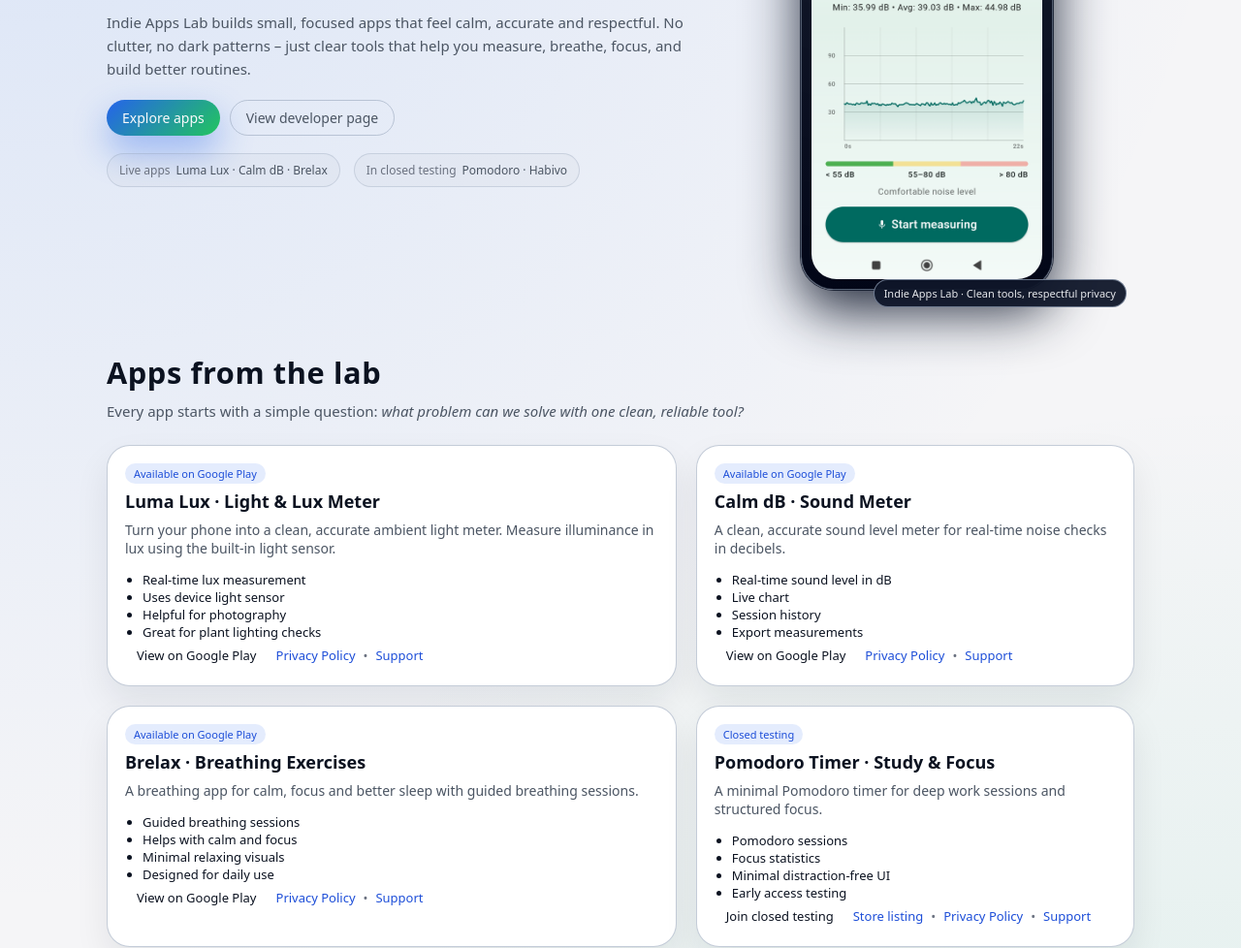
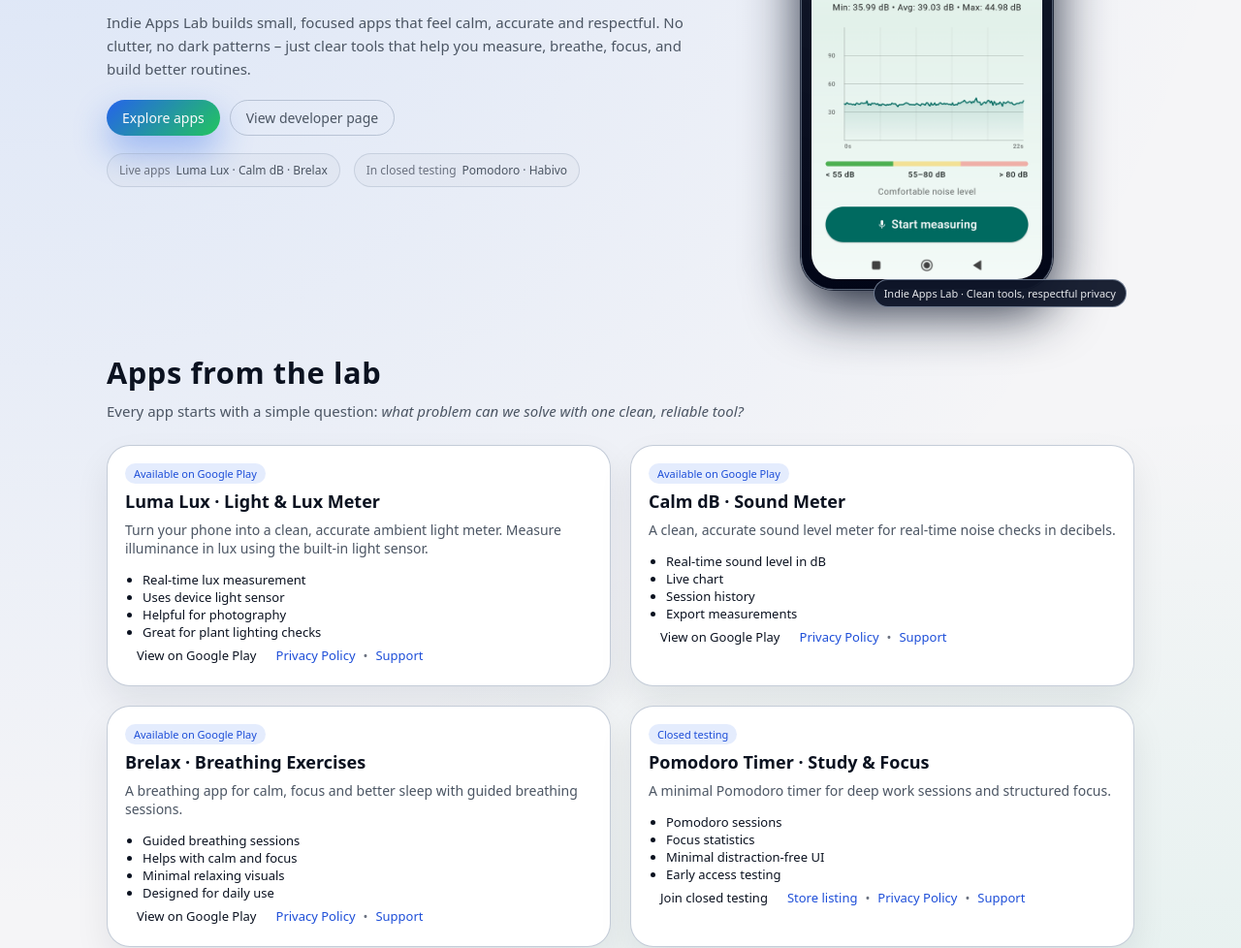
Before and after one commit to indieappslab/indieappslab.github.io, a plain HTML site: page index.html in a window 1280 px wide. Shown: the part 357-1335 px from the top of the page at 97% size. Drawn offline with Linux system fonts and the light colour scheme.

Commit message:
Update styles.css

```diff
--- a/assets/css/styles.css
+++ b/assets/css/styles.css
@@ -405,7 +405,7 @@ html:not([data-theme]) .hero-screenshot--light {
 
 .apps-grid {
   display: grid;
-  grid-template-columns: minmax(0, 1.3fr) minmax(0, 1fr);
+  grid-template-columns: repeat(2, minmax(0, 1fr)); /* <-- рівні колонки */
   gap: 20px;
   align-items: stretch;
 }
```
